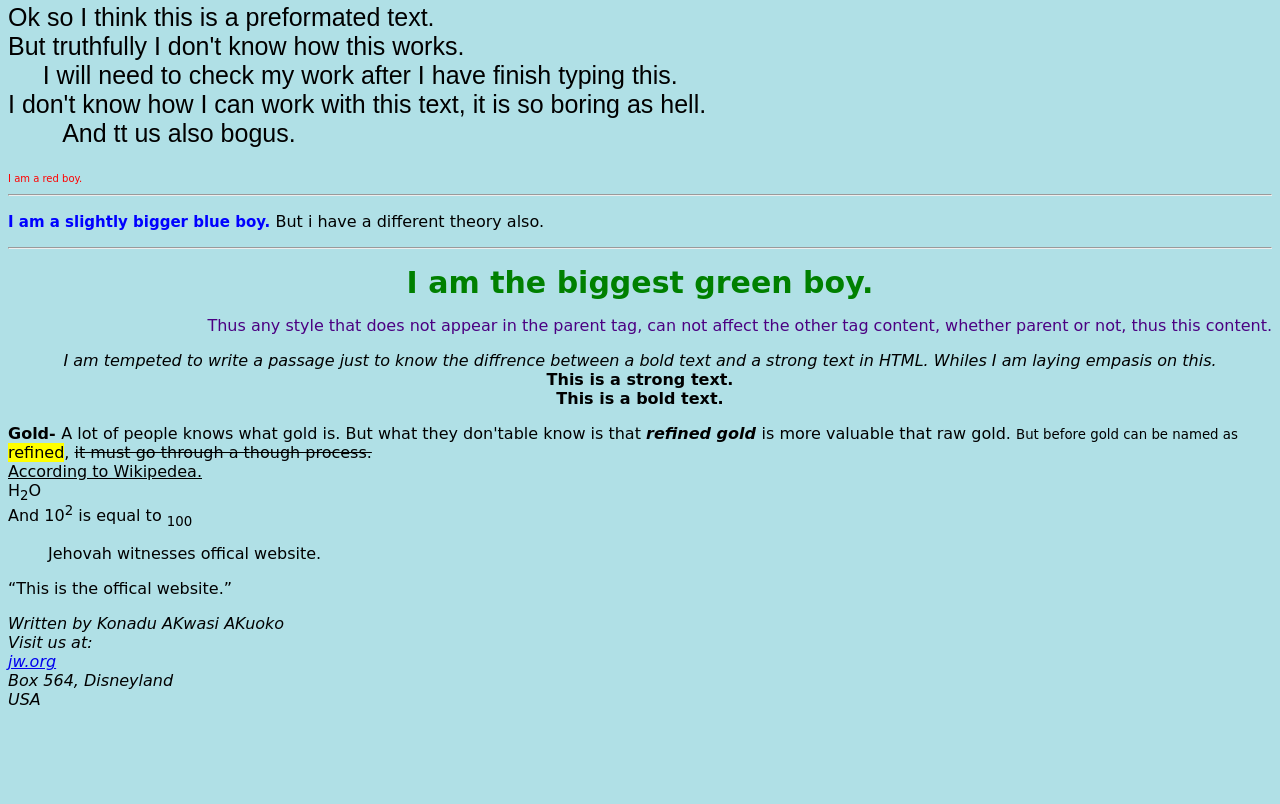
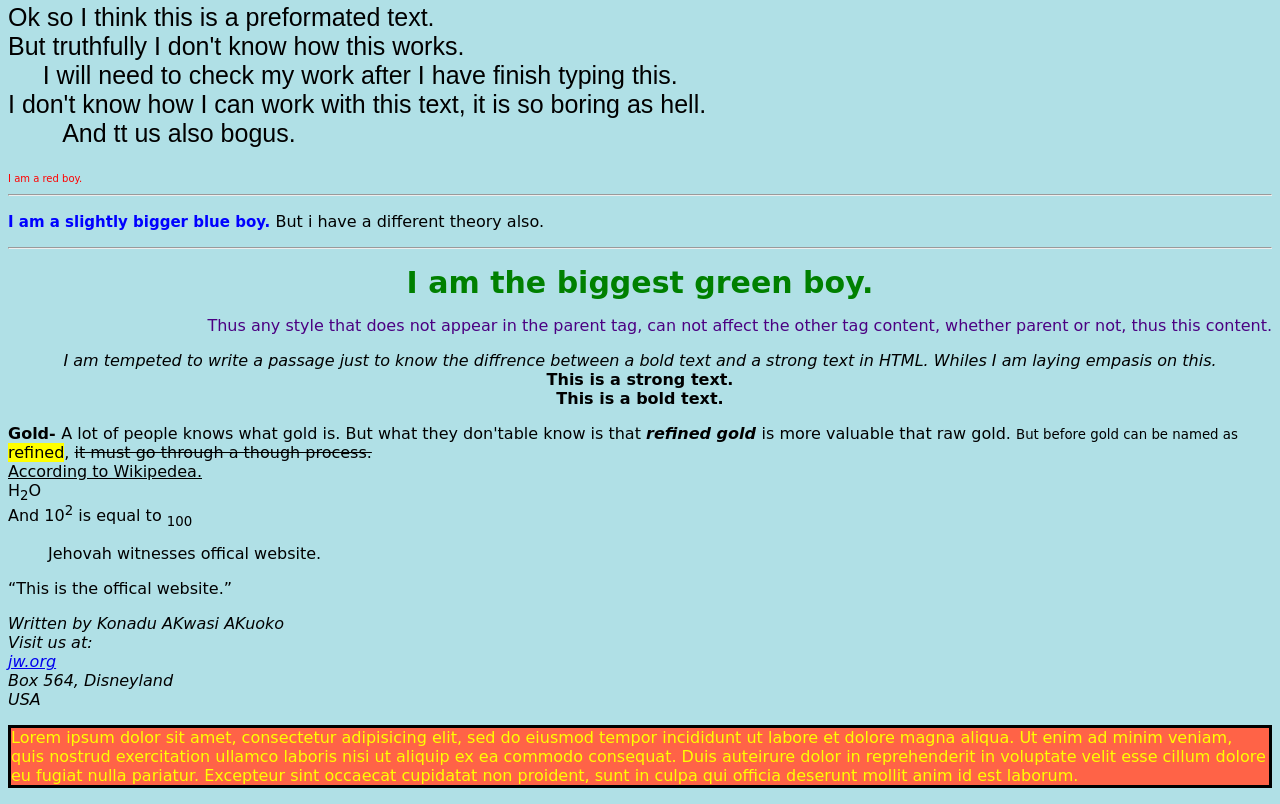
Before and after one commit to Konadu-Akwasi-Akuoko/codedkaaFirstSteps, a plain HTML site: page index.html in a window 1280 px wide. Shown: the part 1678-2482 px from the top of the page. Before the commit the page ends 2395 px from the top, so only its background shows below. Drawn offline with Linux system fonts and the light colour scheme.

Commit message:
Learned about, background colours.

```diff
--- a/index.html
+++ b/index.html
@@ -114,7 +114,6 @@ I don't know how I can work with this text, it is so boring as hell.
   <blockquote cite="jw.org"> Jehovah witnesses offical website. </blockquote>
   <q cite="google.com">This is the offical website.</q>
   </p>
-
   <!-- this is my adress -->
   <address>
     Written by Konadu AKwasi AKuoko<br>
@@ -123,6 +122,13 @@ I don't know how I can work with this text, it is so boring as hell.
     Box 564, Disneyland<br>
     USA
   </address>
+  <p style="background-color:tomato; color:yellow; border:3px solid black">
+    Lorem ipsum dolor sit amet, consectetur adipisicing elit, sed do eiusmod
+    tempor incididunt ut labore et dolore magna aliqua. Ut enim ad minim veniam,
+    quis nostrud exercitation ullamco laboris nisi ut aliquip ex ea commodo
+    consequat. Duis auteirure dolor in reprehenderit in voluptate velit esse cillum
+    dolore eu fugiat nulla pariatur. Excepteur sint occaecat cupidatat non proident,
+    sunt in culpa qui officia deserunt mollit anim id est laborum.</p>
 
 </body>
 
```
